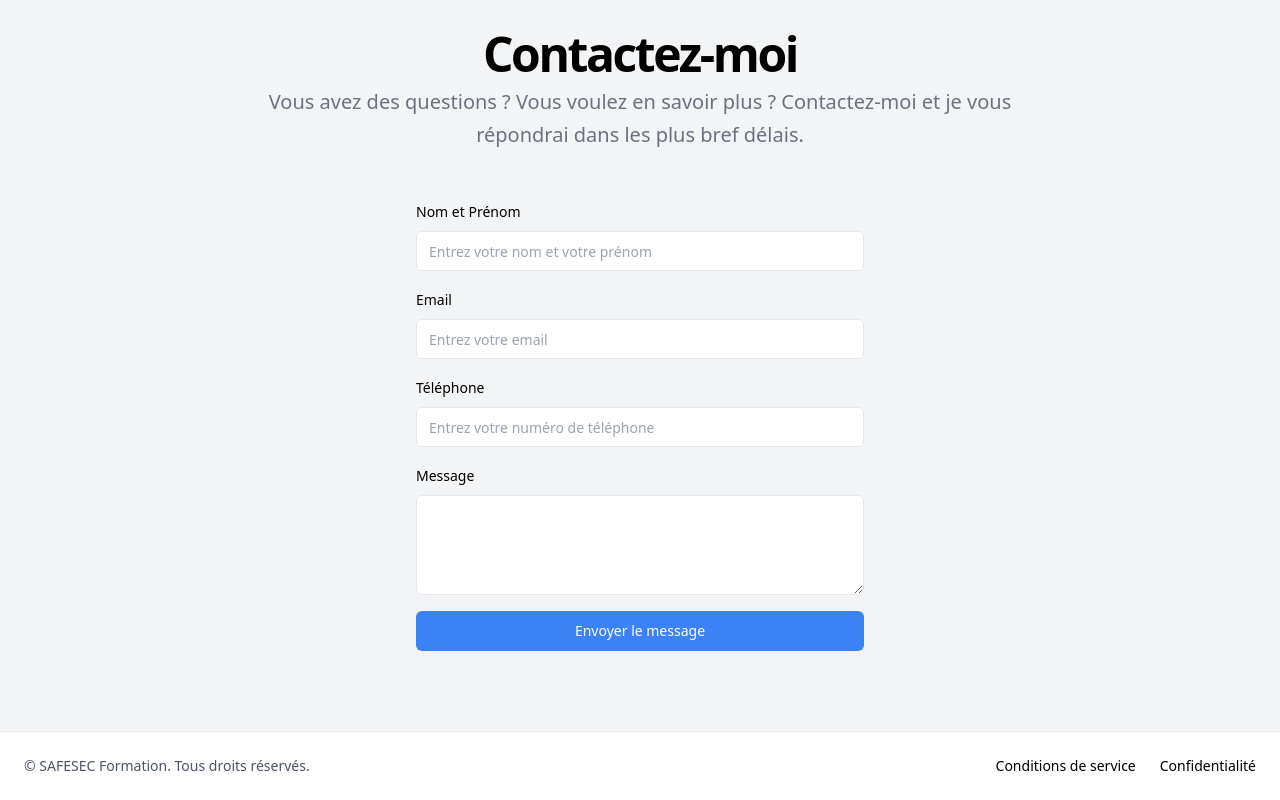
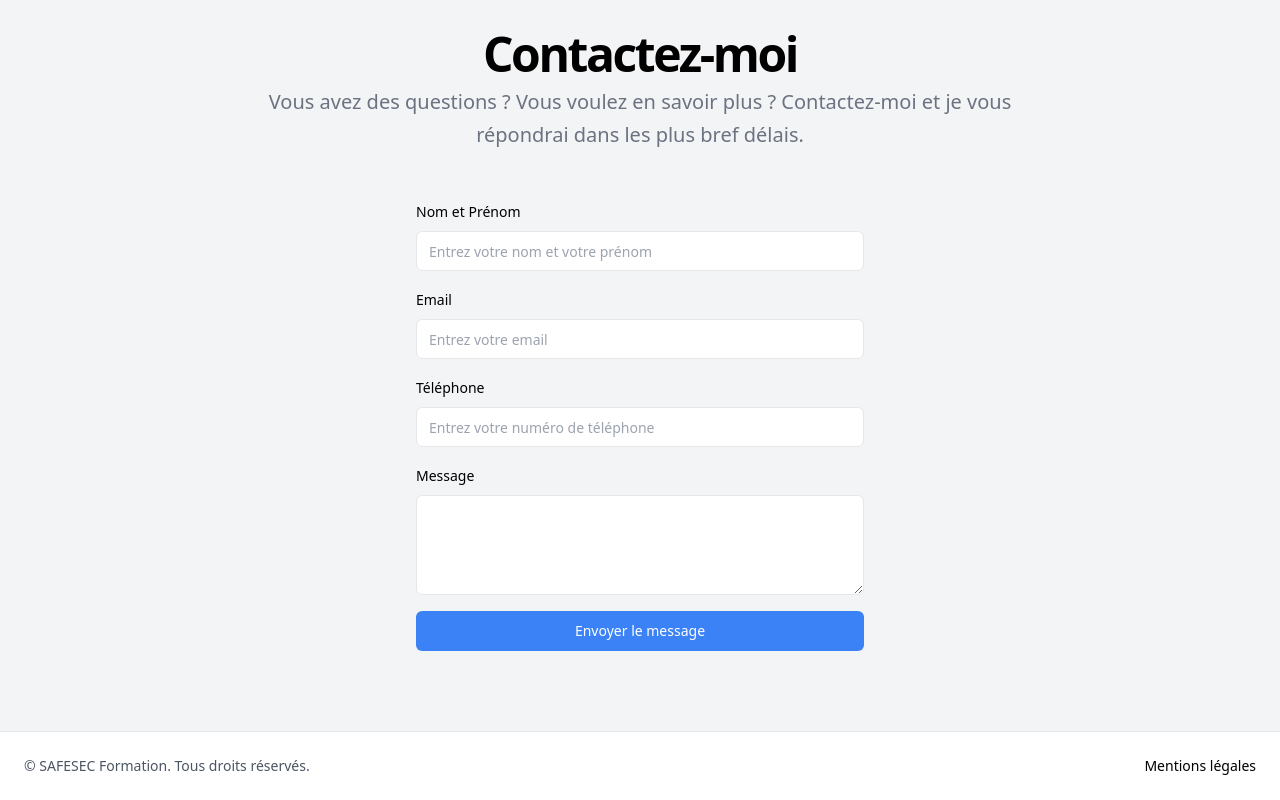
Before and after one commit to HugoErb/Site-SAFESEC-Formation, an Angular app in the folder frontend/: page /home in a window 1280 px wide. Shown: the part 3578-4378 px from the top of the page. Built offline with nearby package versions, Linux system fonts and the light colour scheme.

Commit message:
ajout du bouton "mentions légales"

```diff
--- a/frontend/src/app/home/home.component.html
+++ b/frontend/src/app/home/home.component.html
@@ -476,11 +476,8 @@
 <footer class="flex flex-col gap-2 sm:flex-row py-6 w-full shrink-0 items-center px-4 md:px-6 border-t">
   <p class="text-sm text-gray-600">© SAFESEC Formation. Tous droits réservés.</p>
   <nav class="sm:ml-auto flex gap-4 sm:gap-6">
-    <a class="text-sm hover:text-blue-600" href="#">
-      Conditions de service
-    </a>
-    <a class="text-sm hover:text-blue-600" href="#">
-      Confidentialité
-    </a>
+      <a class="text-sm hover:text-blue-600" href="#">
+          Mentions légales
+      </a>
   </nav>
 </footer>
--- a/frontend/src/app/training-form/training-form.component.html
+++ b/frontend/src/app/training-form/training-form.component.html
@@ -46,7 +46,8 @@
                     <h2 class="text-4xl font-bold tracking-tighter sm:text-5xl">Demande de formation</h2>
                     <p
                         class="text-gray-500 md:text-xl/relaxed lg:text-base/relaxed xl:text-xl/relaxed dark:text-gray-400">
-                        Remplissez le formulaire ci-dessous pour faire une demande de formation. Cette demande sera étudiée et nous reviendrons vers vous dès que possible.
+                        Remplissez le formulaire ci-dessous pour faire une demande de formation. Cette demande sera
+                        étudiée et nous reviendrons vers vous dès que possible.
                     </p>
                 </div>
                 <form class="space-y-6">
@@ -242,10 +243,7 @@
     <p class="text-sm text-gray-600">© SAFESEC Formation. Tous droits réservés.</p>
     <nav class="sm:ml-auto flex gap-4 sm:gap-6">
         <a class="text-sm hover:text-blue-600" href="#">
-            Conditions de service
-        </a>
-        <a class="text-sm hover:text-blue-600" href="#">
-            Confidentialité
+            Mentions légales
         </a>
     </nav>
 </footer>
--- a/frontend/src/app/training-form/training-form.component.ts
+++ b/frontend/src/app/training-form/training-form.component.ts
@@ -34,8 +34,6 @@ export class TrainingFormComponent implements OnInit {
   }
 
   navigateToHome(section: string) {
-    console.log(section);
-
     this.router.navigate(['home', { redirectionSection: section }]);
   }
 
```
